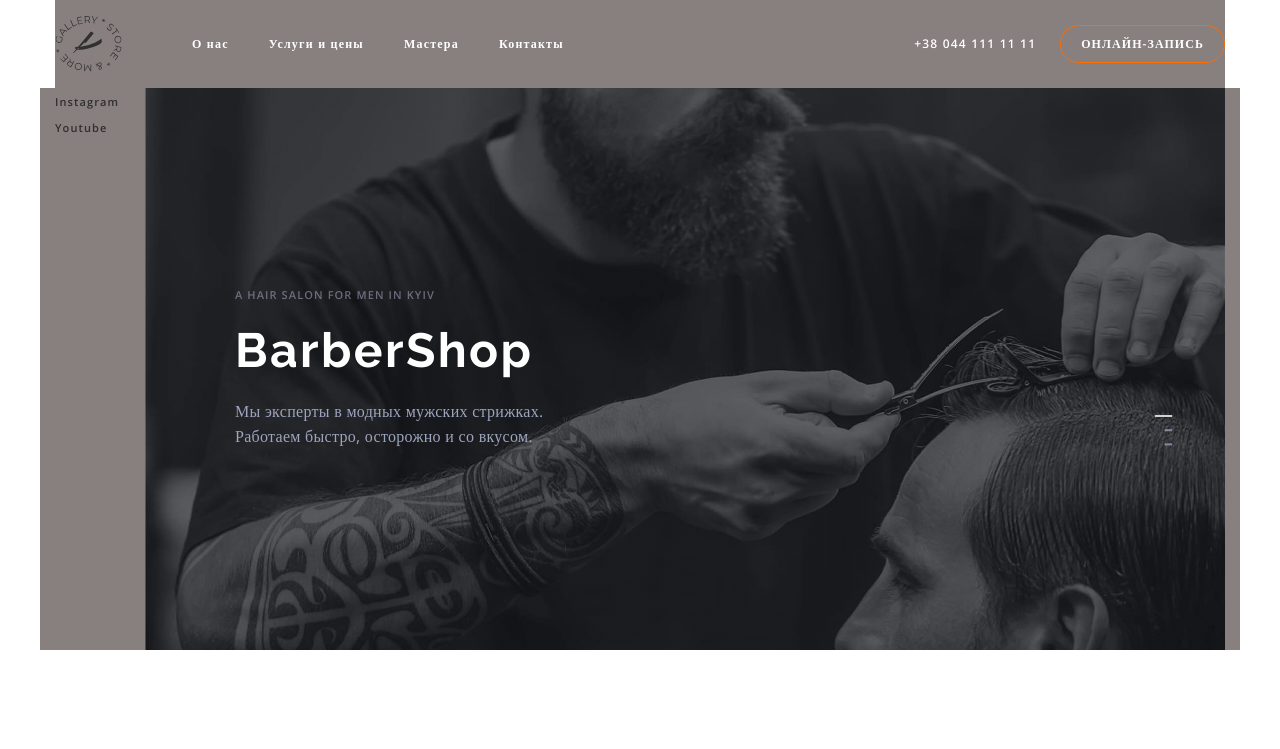
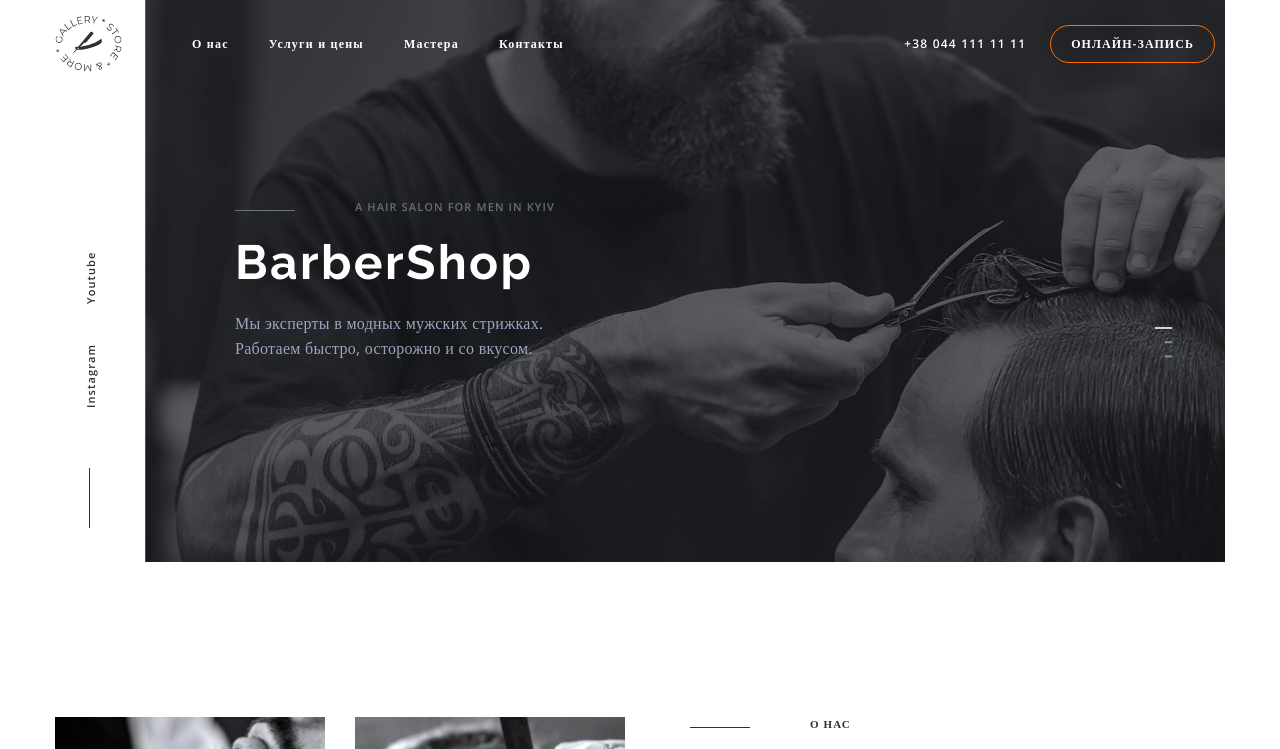
Before and after one commit to MykhailoHordiienko/BarberShop, a plain HTML site: page index.html in a window 1280 px wide. Shown: the top 749 px of the page. Drawn offline with nearby package versions, Linux system fonts and the light colour scheme.

Commit message:
Sam Decoration

```diff
--- a/css/styles.css
+++ b/css/styles.css
@@ -53,9 +53,16 @@ body {
 }
 
 /* Хедер */
+.header {
+  position: relative;
+  width: 1200px;
+  margin-left: auto;
+  margin-right: auto;
+}
 
 .header-conteiner {
-  background-color: #887f7f;
+  position: absolute;
+
   display: flex;
   align-items: center;
   padding-top: 16px;
@@ -70,6 +77,7 @@ body {
 
 .contacts {
   margin-left: auto;
+  padding-right: 10px;
 }
 
 .header-list > .item:not(:first-child) {
@@ -186,16 +194,35 @@ body {
 
 .hero-header {
   display: flex;
-  background-color: #887f7f;
+}
+
+.position-social-list {
+  display: flex;
+  align-items: flex-end;
+  width: 90px;
+  padding-left: 22px;
+  padding-bottom: 33px;
 }
 
 .social.list {
-  width: 90px;
+  transform: rotate(-90deg) translate(-25px);
+  transform-origin: left top;
+  display: flex;
+  justify-content: center;
+  align-items: center;
 }
 
-/* .social.list > .item:not(:first-child) {
+.social.list::before {
+  content: "";
+  margin-right: 60px;
+  width: 60px;
+  height: 1px;
+  background-color: var(--link-button-color);
+}
+
+.social.list .item + .item {
   margin-left: 40px;
-} */
+}
 
 .social .link {
   color: var(--link-button-color);
@@ -223,6 +250,15 @@ body {
   padding-top: 200px;
   padding-bottom: 200px;
   padding-left: 90px;
+}
+
+.hero-rgba::before {
+  content: "";
+  display: inline-block;
+  margin-right: 60px;
+  width: 60px;
+  height: 1px;
+  background-color: var(--rgba-color);
 }
 
 .hero-rgba {
@@ -283,6 +319,15 @@ body {
   line-height: 1.36;
   letter-spacing: 0.1em;
   text-transform: uppercase;
+}
+
+.descripton::before {
+  content: "";
+  margin-right: 60px;
+  display: inline-block;
+  width: 60px;
+  height: 1px;
+  background-color: var(--link-button-color);
 }
 
 .descripton-title {
--- a/index.html
+++ b/index.html
@@ -21,8 +21,7 @@
     <!-- Хедер -->
 
     <header class="header">
-      <div class="conteiner">
-        <div class="header-conteiner">
+      <div class="conteiner header-conteiner">
         <a class="logo" href="./index.html"
           ><img src="./img/Logo.svg" alt="Лого"
         /></a>
@@ -46,13 +45,13 @@
           <button class="button-wight" type="button">онлайн-запись</button>
         </div>
       </div>
-      </div>
     </header>
     <main>
       <!-- Герой -->
 
       <section>
         <div class="conteiner hero-header">
+          <div class="position-social-list">
             <ul class="social list">
               <li class="item">
                 <a
@@ -73,6 +72,7 @@
                 >
               </li>
             </ul>
+          </div>
 
           <div class="hero-conteiner">
             <p class="hero-rgba" lang="en">A hair salon for men in Kyiv</p>
```
Lines whose indentation alone changed are shown as unchanged.
